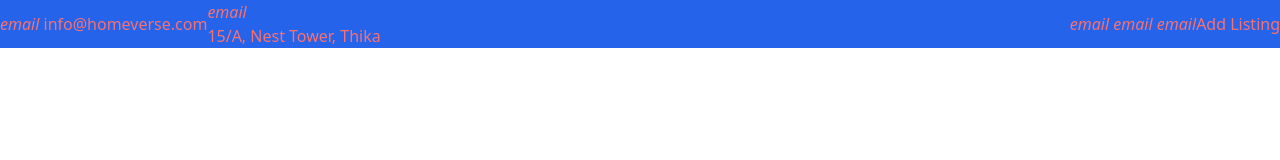
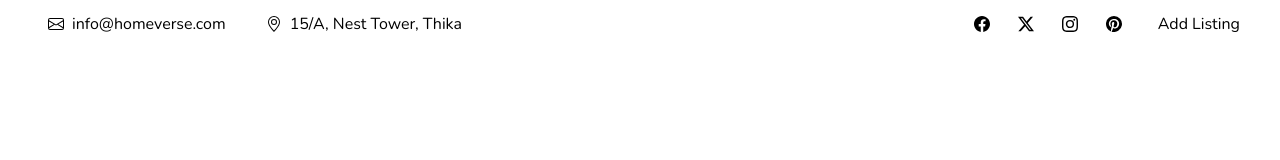
Before and after one commit to Cliff-Mbithuka/HomeVerse, a website: page public/index.html in a window 1280 px wide. Drawn offline with nearby package versions, Linux system fonts and the light colour scheme.

Commit message:
Style header

```diff
--- a/public/index.html
+++ b/public/index.html
@@ -1,31 +1,51 @@
 <!DOCTYPE html>
 <html lang="en">
   <head>
-    <meta charset="UTF-8">
-    <meta name="viewport" content="width=device-width, initial-scale=1.0">
+    <meta charset="UTF-8" />
+    <meta name="viewport" content="width=device-width, initial-scale=1.0" />
     <title>Document</title>
-    <link rel="stylesheet" href="styles.css">
+    <link rel="stylesheet" href="styles.css" />
   </head>
-<body class="text-red-400">
-    <div class="flex justify-between bg-blue-600">
-        <div class="flex justify-between items-center">
-            <div class="email">
-               <i>email</i>
-            <a>info@homeverse.com</a>
+  <body>
+    <div class="  mx-10 font-body">
+      <section class="min-h-screen ">
+        <div class="flex justify-between h-12">
+          <div class="flex items-center  w-full ">
+            <div class="mr-4 flex items-center">
+                <svg class="w-8 hover:text-orange-600 hover:cursor-pointer" xmlns="http://www.w3.org/2000/svg" width="16" height="16" fill="currentColor" class="bi bi-envelope" viewBox="0 0 16 16">
+                    <path d="M0 4a2 2 0 0 1 2-2h12a2 2 0 0 1 2 2v8a2 2 0 0 1-2 2H2a2 2 0 0 1-2-2zm2-1a1 1 0 0 0-1 1v.217l7 4.2 7-4.2V4a1 1 0 0 0-1-1zm13 2.383-4.708 2.825L15 11.105zm-.034 6.876-5.64-3.471L8 9.583l-1.326-.795-5.64 3.47A1 1 0 0 0 2 13h12a1 1 0 0 0 .966-.741M1 11.105l4.708-2.897L1 5.383z"/>
+                  </svg>
+              <a class="mr-4">info@homeverse.com</a>
             </div>
-            <div class="items-center">
-               <i>email</i>
+            <div class="flex items-center">
+                <svg class=" w-8 hover:text-orange-600 hover:cursor-pointer" xmlns="http://www.w3.org/2000/svg" width="16" height="16" fill="currentColor" class="bi bi-geo-alt" viewBox="0 0 16 16">
+                    <path d="M12.166 8.94c-.524 1.062-1.234 2.12-1.96 3.07A32 32 0 0 1 8 14.58a32 32 0 0 1-2.206-2.57c-.726-.95-1.436-2.008-1.96-3.07C3.304 7.867 3 6.862 3 6a5 5 0 0 1 10 0c0 .862-.305 1.867-.834 2.94M8 16s6-5.686 6-10A6 6 0 0 0 2 6c0 4.314 6 10 6 10"/>
+                    <path d="M8 8a2 2 0 1 1 0-4 2 2 0 0 1 0 4m0 1a3 3 0 1 0 0-6 3 3 0 0 0 0 6"/>
+                  </svg>
               <p>15/A, Nest Tower, Thika</p>
             </div>
           </div>
-        <div class="flex justify-between items-center">
-            <div class="icons">
-               <i>email</i>
-                <i>email</i>
-                <i>email</i>
+          <div class="flex items-center w-full justify-end">
+            <div class="mr-4 flex">
+                <svg class="w-8 mr-3" xmlns="http://www.w3.org/2000/svg" width="16" height="16" fill="currentColor" class="bi bi-facebook" viewBox="0 0 16 16">
+                    <path d="M16 8.049c0-4.446-3.582-8.05-8-8.05C3.58 0-.002 3.603-.002 8.05c0 4.017 2.926 7.347 6.75 7.951v-5.625h-2.03V8.05H6.75V6.275c0-2.017 1.195-3.131 3.022-3.131.876 0 1.791.157 1.791.157v1.98h-1.009c-.993 0-1.303.621-1.303 1.258v1.51h2.218l-.354 2.326H9.25V16c3.824-.604 6.75-3.934 6.75-7.951"/>
+                  </svg>
+
+                  <svg class="w-8 mr-3" xmlns="http://www.w3.org/2000/svg" width="16" height="16" fill="currentColor" class="bi bi-twitter-x" viewBox="0 0 16 16">
+                    <path d="M12.6.75h2.454l-5.36 6.142L16 15.25h-4.937l-3.867-5.07-4.425 5.07H.316l5.733-6.57L0 .75h5.063l3.495 4.633L12.601.75Zm-.86 13.028h1.36L4.323 2.145H2.865z"/>
+                  </svg>
+
+                  <svg class="w-8 mr-3" xmlns="http://www.w3.org/2000/svg" width="16" height="16" fill="currentColor" class="bi bi-instagram" viewBox="0 0 16 16">
+                    <path d="M8 0C5.829 0 5.556.01 4.703.048 3.85.088 3.269.222 2.76.42a3.9 3.9 0 0 0-1.417.923A3.9 3.9 0 0 0 .42 2.76C.222 3.268.087 3.85.048 4.7.01 5.555 0 5.827 0 8.001c0 2.172.01 2.444.048 3.297.04.852.174 1.433.372 1.942.205.526.478.972.923 1.417.444.445.89.719 1.416.923.51.198 1.09.333 1.942.372C5.555 15.99 5.827 16 8 16s2.444-.01 3.298-.048c.851-.04 1.434-.174 1.943-.372a3.9 3.9 0 0 0 1.416-.923c.445-.445.718-.891.923-1.417.197-.509.332-1.09.372-1.942C15.99 10.445 16 10.173 16 8s-.01-2.445-.048-3.299c-.04-.851-.175-1.433-.372-1.941a3.9 3.9 0 0 0-.923-1.417A3.9 3.9 0 0 0 13.24.42c-.51-.198-1.092-.333-1.943-.372C10.443.01 10.172 0 7.998 0zm-.717 1.442h.718c2.136 0 2.389.007 3.232.046.78.035 1.204.166 1.486.275.373.145.64.319.92.599s.453.546.598.92c.11.281.24.705.275 1.485.039.843.047 1.096.047 3.231s-.008 2.389-.047 3.232c-.035.78-.166 1.203-.275 1.485a2.5 2.5 0 0 1-.599.919c-.28.28-.546.453-.92.598-.28.11-.704.24-1.485.276-.843.038-1.096.047-3.232.047s-2.39-.009-3.233-.047c-.78-.036-1.203-.166-1.485-.276a2.5 2.5 0 0 1-.92-.598 2.5 2.5 0 0 1-.6-.92c-.109-.281-.24-.705-.275-1.485-.038-.843-.046-1.096-.046-3.233s.008-2.388.046-3.231c.036-.78.166-1.204.276-1.486.145-.373.319-.64.599-.92s.546-.453.92-.598c.282-.11.705-.24 1.485-.276.738-.034 1.024-.044 2.515-.045zm4.988 1.328a.96.96 0 1 0 0 1.92.96.96 0 0 0 0-1.92m-4.27 1.122a4.109 4.109 0 1 0 0 8.217 4.109 4.109 0 0 0 0-8.217m0 1.441a2.667 2.667 0 1 1 0 5.334 2.667 2.667 0 0 1 0-5.334"/>
+                  </svg>
+                  <svg class="w-8 mr-3" xmlns="http://www.w3.org/2000/svg" width="16" height="16" fill="currentColor" class="bi bi-pinterest" viewBox="0 0 16 16">
+                    <path d="M8 0a8 8 0 0 0-2.915 15.452c-.07-.633-.134-1.606.027-2.297.146-.625.938-3.977.938-3.977s-.239-.479-.239-1.187c0-1.113.645-1.943 1.448-1.943.682 0 1.012.512 1.012 1.127 0 .686-.437 1.712-.663 2.663-.188.796.4 1.446 1.185 1.446 1.422 0 2.515-1.5 2.515-3.664 0-1.915-1.377-3.254-3.342-3.254-2.276 0-3.612 1.707-3.612 3.471 0 .688.265 1.425.595 1.826a.24.24 0 0 1 .056.23c-.061.252-.196.796-.222.907-.035.146-.116.177-.268.107-1-.465-1.624-1.926-1.624-3.1 0-2.523 1.834-4.84 5.286-4.84 2.775 0 4.932 1.977 4.932 4.62 0 2.757-1.739 4.976-4.151 4.976-.811 0-1.573-.421-1.834-.919l-.498 1.902c-.181.695-.669 1.566-.995 2.097A8 8 0 1 0 8 0"/>
+                  </svg>
             </div>
-            <button>Add Listing</button>
+            <button class="">Add Listing</button>
           </div>
+        </div>
+      </section>
     </div>
   </body>
 </html>
--- a/src/styles.css
+++ b/src/styles.css
@@ -1,3 +1,6 @@
+@import url('https://fonts.googleapis.com/css2?family=Nunito:ital,wght@0,200..1000;1,200..1000&family=Quicksand:wght@300..700&display=swap');
+
+
 @tailwind base;
 @tailwind components;
 @tailwind utilities;
--- a/tailwind.config.js
+++ b/tailwind.config.js
@@ -3,7 +3,11 @@ module.exports = {
   content: [ './src/**/*.{html,js,ts,jsx,tsx}',
     './public/index.html',],
   theme: {
-    extend: {},
+    extend: {
+      fontFamily: {
+        'body': ['Nunito', 'sans-serif'],
+      },
+    },
   },
   plugins: [],
 }
```
Also changed, not shown: public/styles.css. Lines whose indentation alone changed are shown as unchanged.
